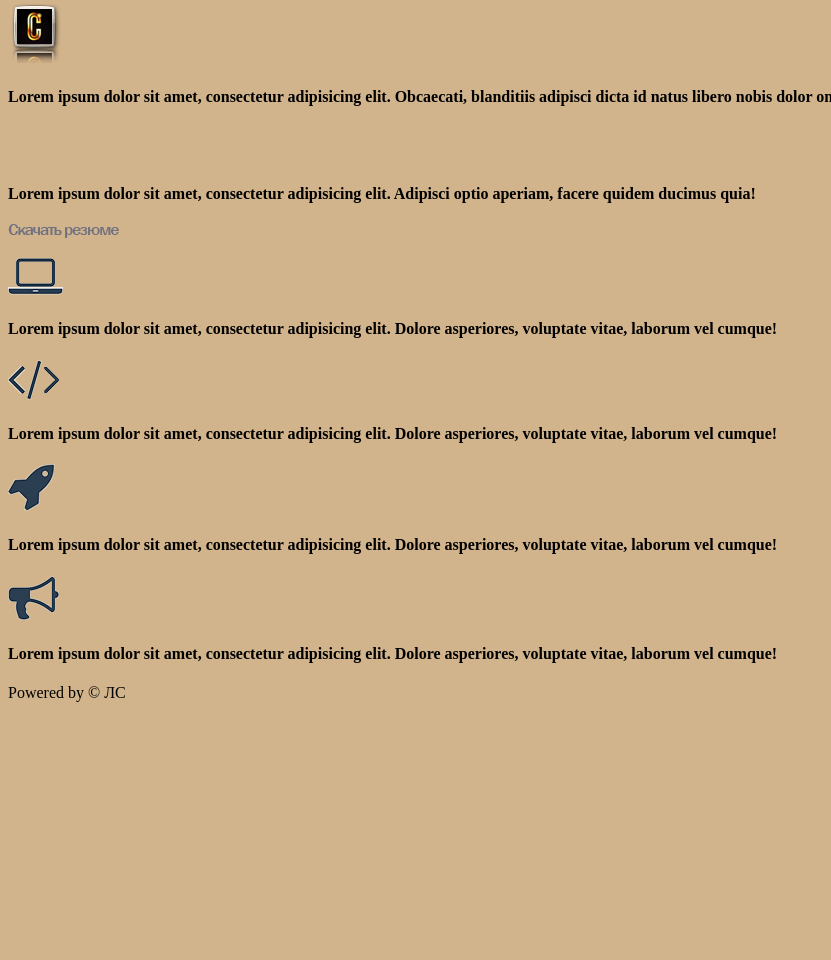
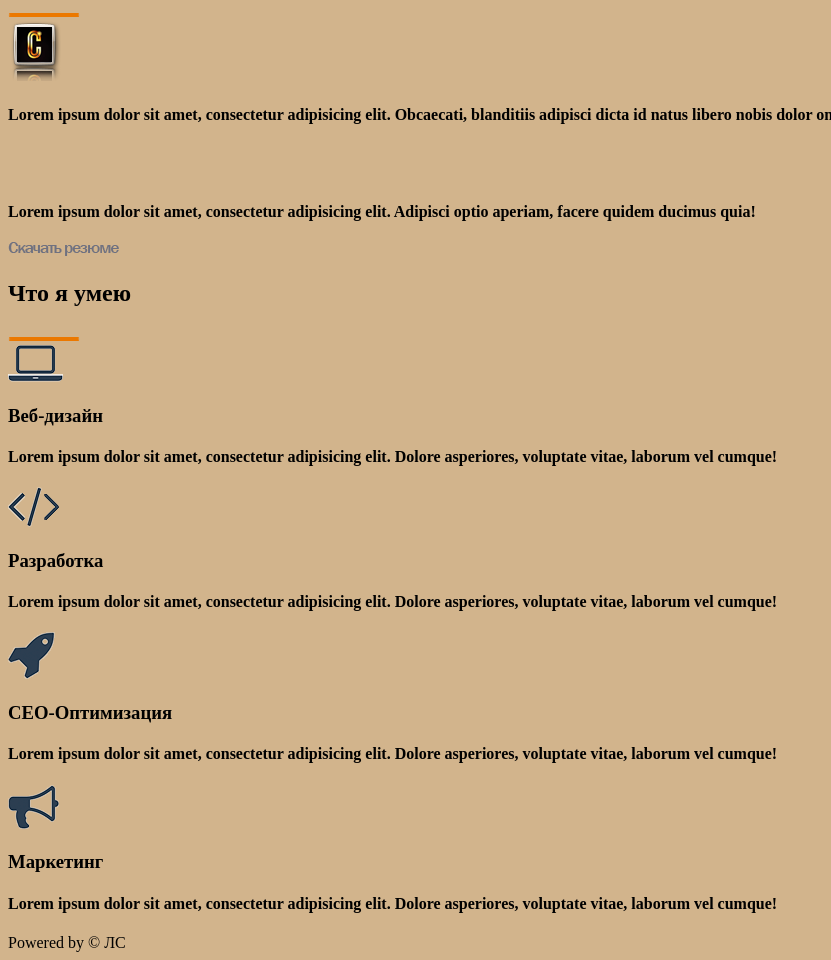
Before and after one commit to Barbarossa178/barbarossa178.github.io, a plain HTML site: page src/index.html in a window 1280 px wide. Shown: the part 365-1325 px from the top of the page, without its empty margins (0-831 px from the left). Before the commit the page ends 1075 px from the top, so only its background shows below. Drawn offline with Linux system fonts and the light colour scheme.

Commit message:
Add files via upload

```diff
--- a/src/index.html
+++ b/src/index.html
@@ -37,6 +37,7 @@
 
     <div class="about_me"><div class="block1">
     <h2>Обо мне</h1>
+    <div class="cherta"><img src="img/Cherta.png"></div>
     <img src="img/chovka.png" alt="">
     <h4>Lorem ipsum dolor sit amet, consectetur adipisicing elit. Obcaecati, blanditiis adipisci dicta id natus libero nobis dolor omnis tenetur eligendi.</h4><br><br>
     <h4>Lorem ipsum dolor sit amet, consectetur adipisicing elit. Adipisci optio aperiam, facere quidem ducimus quia!</h4>
@@ -45,10 +46,12 @@
     </div></div>
 
     <div class="skills">
-    <div class="web"><img src="img/nout.png"><img src=""><h4>Lorem ipsum dolor sit amet, consectetur adipisicing elit. Dolore asperiores, voluptate vitae, laborum vel cumque!</h4></div>
-    <div class="development"><img src="img/znak.png"><img src=""><h4>Lorem ipsum dolor sit amet, consectetur adipisicing elit. Dolore asperiores, voluptate vitae, laborum vel cumque!</h4></div>
-    <div class="ceo"><img src="img/raketa.png"><img src=""><h4>Lorem ipsum dolor sit amet, consectetur adipisicing elit. Dolore asperiores, voluptate vitae, laborum vel cumque!</h4></div>
-    <div class="marketing"><img src="img/gramm.png"><img src=""><h4>Lorem ipsum dolor sit amet, consectetur adipisicing elit. Dolore asperiores, voluptate vitae, laborum vel cumque!</h4></div>
+    <h2>Что я умею</h2>
+    <div class="cherta"><img src="img/Cherta.png"></div>
+    <div class="web"><img src="img/nout.png"><h3>Веб-дизайн</h3><h4>Lorem ipsum dolor sit amet, consectetur adipisicing elit. Dolore asperiores, voluptate vitae, laborum vel cumque!</h4></div>
+    <div class="development"><img src="img/znak.png"><h3>Разработка</h3><h4>Lorem ipsum dolor sit amet, consectetur adipisicing elit. Dolore asperiores, voluptate vitae, laborum vel cumque!</h4></div>
+    <div class="ceo"><img src="img/raketa.png"><h3>CEO-Оптимизация</h3><h4>Lorem ipsum dolor sit amet, consectetur adipisicing elit. Dolore asperiores, voluptate vitae, laborum vel cumque!</h4></div>
+    <div class="marketing"><img src="img/gramm.png"><h3>Маркетинг</h3><h4>Lorem ipsum dolor sit amet, consectetur adipisicing elit. Dolore asperiores, voluptate vitae, laborum vel cumque!</h4></div>
     </div>
 
     <footer>
```
Also changed, not shown: src/img/Cherta.png (added).
